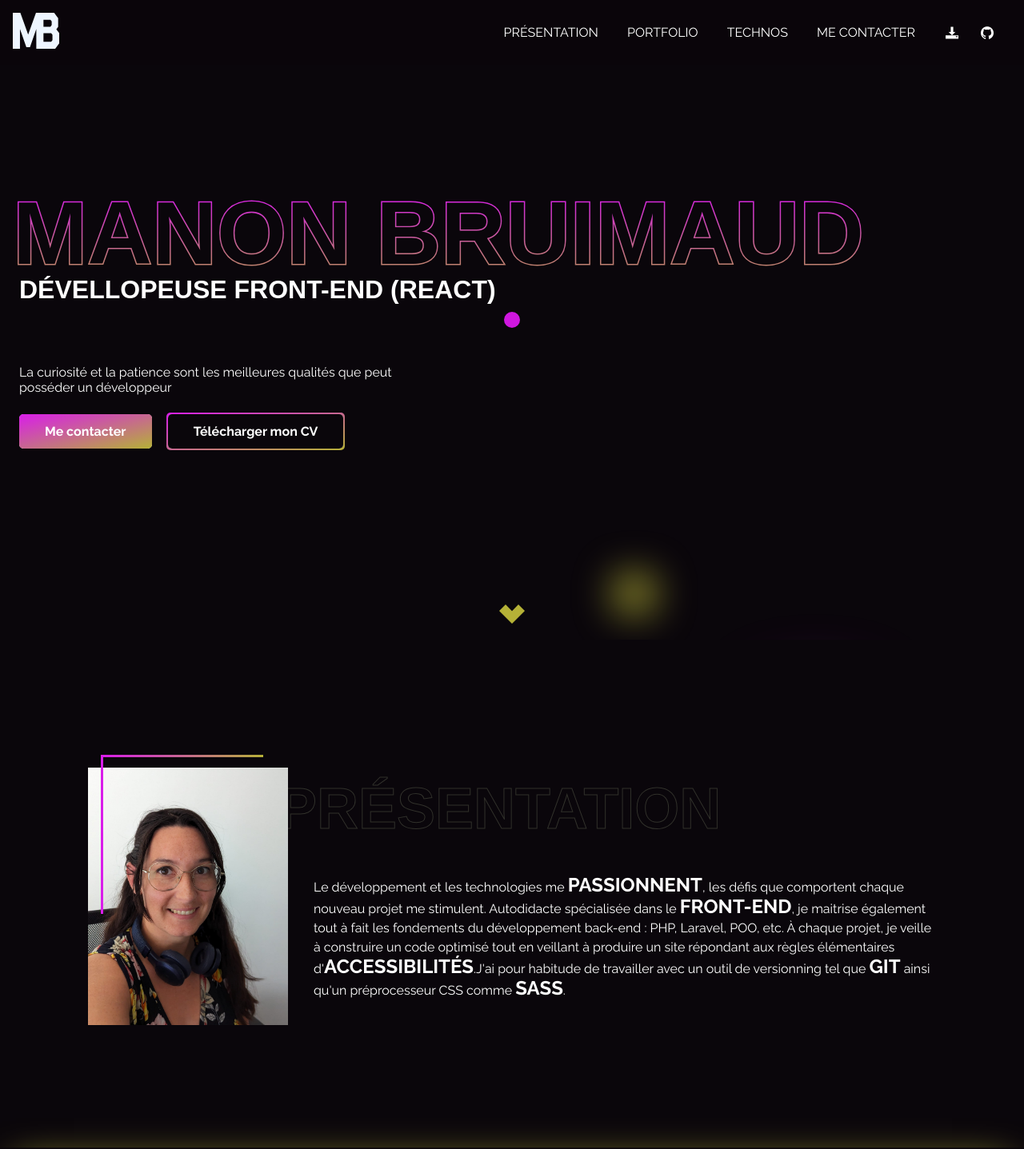
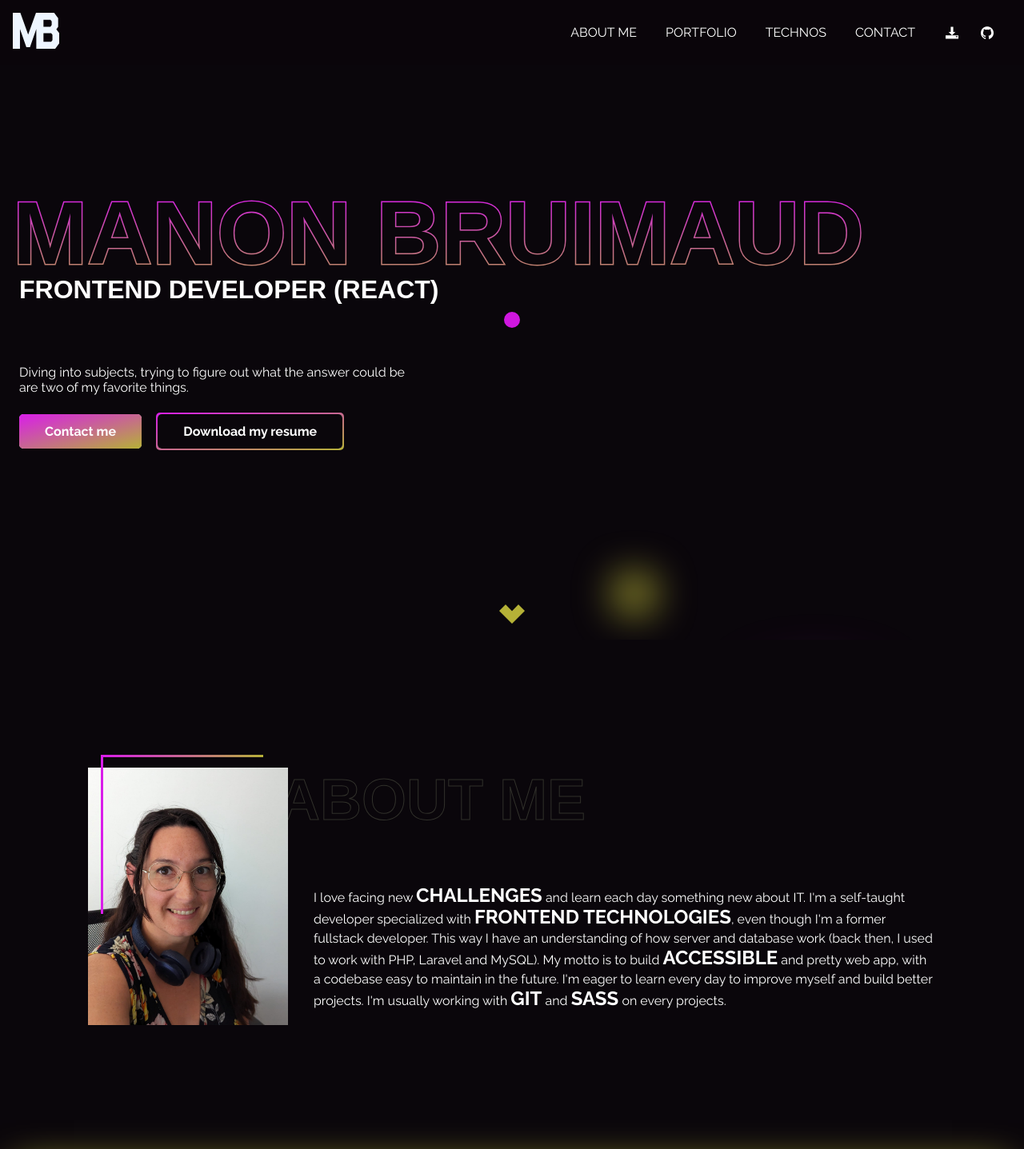
Before and after one commit to manonBr/manonbruimaud, a PHP site: page / in a window 1280 px wide. Shown: the top 1437 px of the page at 80% size. Run offline with PHP 8.4, Linux system fonts and the light colour scheme; some web fonts are replaced.

Commit message:
:content: Translate content from french to englisj

```diff
--- a/assets/css/main.css
+++ b/assets/css/main.css
@@ -1,4 +1,3 @@
-@charset "UTF-8";
 .dark-mode {
   --colorBackground: #0a060b;
   --colorBase: #ffffff;
@@ -294,7 +293,7 @@ nav a {
 }
 
 .icon-download:active::after, .icon-download:hover::after {
-  content: "Télécharger mon CV";
+  content: "Download my resume";
   position: absolute;
   bottom: -3.5rem;
   left: -50%;
--- a/dev/js/script.js
+++ b/dev/js/script.js
@@ -94,7 +94,7 @@ Parallax.bind()
 
 
 // SCRUMBLE ANIMATION SUBTITLE
-const sentence = "Dévellopeuse front-end (React)";
+const sentence = "Frontend developer (React)";
 class TextScramble {
     constructor(element) {
         this.element = element
--- a/dev/sass/main.scss
+++ b/dev/sass/main.scss
@@ -265,7 +265,7 @@ nav {
   &:active,
   &:hover {
     &::after {
-      content: 'Télécharger mon CV';
+      content: 'Download my resume';
       position: absolute;
       bottom: -3.5rem;
       left: -50%;
--- a/index.php
+++ b/index.php
@@ -7,9 +7,9 @@
     <div>
         <h1 class="header__title">Manon Bruimaud</h1>
         <h2 class="header__subttl scramble"></h2>
-        <p class="header__legend">La curiosité et la patience sont les meilleures qualités que peut posséder un développeur</p>
-        <a class="btn btn--primary" href="#contact">Me contacter</a>
-        <a class="btn btn--secondary" href="/assets/CV-Manon_Bruimaud.pdf" target="_blank">Télécharger mon CV</a>
+        <p class="header__legend">Diving into subjects, trying to figure out what the answer could be are two of my favorite things.</p>
+        <a class="btn btn--primary" href="#contact">Contact me</a>
+        <a class="btn btn--secondary" href="/assets/CV-Manon_Bruimaud.pdf" target="_blank">Download my resume</a>
         <div class='bubble bubble--xsmall bubble--primary' data-parallax='-0.9' style="left: 80%; right: 10%; top: 50%"></div>
         <div class='bubble bubble--small bubble--primary' data-parallax='0.5' style="left: 75%; right: 25%; top: 0%"></div>
         <div class='bubble bubble--xsmall bubble--secondary' data-parallax='0.4' style="left: 60%; right: 40%; top: 0%"></div>
@@ -23,14 +23,16 @@
     <section class="section presentation reveal" id="presentation">
         <div class="presentation__img">
             <span class="presentation__img__border gradientBorder gradientBorder--topLeft">
-                <img src="/assets/img/portrait.jpg" alt="Manon Bruimaud - Portrait" style="max-width:250px;">
+                <img src="/assets/img/portrait.jpg" alt="Manon Bruimaud - Picture" style="max-width:250px;">
             </span>
         </div>
         <div class="presentation__title">
-            <h3 class="section__title">Présentation</h3>
+            <h3 class="section__title">About me</h3>
         </div>
         <div class="presentation__description">
-            <p>Le développement et les technologies me <span class="emphasized">passionnent</span>, les défis que comportent chaque nouveau projet me stimulent. Autodidacte spécialisée dans le <span class="emphasized">front-end</span>, je maitrise également tout à fait les fondements du développement back-end : PHP, Laravel, POO, etc. À chaque projet, je veille à construire un code optimisé tout en veillant à produire un site répondant aux règles élémentaires d'<span class="emphasized">accessibilités</span>.J'ai pour habitude de travailler avec un outil de versionning tel que <span class="emphasized">GIT</span> ainsi qu'un préprocesseur CSS comme <span class="emphasized">SASS</span>.</p>
+            <p>
+                I love facing new <span class="emphasized">challenges</span> and learn each day something new about IT. I'm a self-taught developer specialized with <span class="emphasized">frontend technologies</span>, even though I'm a former fullstack developer. This way I have an understanding of how server and database work (back then, I used to work with PHP, Laravel and MySQL). My motto is to build <span class="emphasized">accessible</span> and pretty web app, with a codebase easy to maintain in the future. I'm eager to learn every day to improve myself and build better projects. I'm usually working with <span class="emphasized">GIT</span> and <span class="emphasized">SASS</span> on every projects.
+            </p>
         </div>
     </section>
 </div>
@@ -41,26 +43,26 @@
             <div class="portfolio__wrapper">
                 <div class="portfolio__item">
                     <a href="https://www.manonbgabrielle.fr" target="_blank" class="portfolio__link">
-                        <img src="/assets/img/portfolio/manonbgabrielle.jpg" alt="Mon site internet d'auteure">
+                        <img src="/assets/img/portfolio/manonbgabrielle.jpg" alt="My website as a unpublished author">
                         <div class="portfolio__item__description">
                             <p class="portfolio__item__name">manonbgabrielle.fr</p>
-                            <p class="portfolio__item__content">Projet personnelle. Création d'un site internet pour mon activité d'auteure non-publiée.</p>
+                            <p class="portfolio__item__content">Personnal website as a unpublished author.</p>
                             <p class="portfolio__item__technos">ReactJs &bull; NodeJS &bull; MongoDB</p>
                         </div>
                     </a>
                     <a class="btn btn--primary" href="https://github.com/manonBr/manonautrice" target="_blank">GitHub</a>
-                    <a class="btn btn--secondary" href="https://www.manonbgabrielle.fr" target="_blank">Site internet</a>
+                    <a class="btn btn--secondary" href="https://www.manonbgabrielle.fr" target="_blank">Website</a>
                 </div>
                 <div class="portfolio__item">
                     <a href="https://www.journaldelagence.com" target="_blank" class="portfolio__link">
-                        <img src="/assets/img/portfolio/jda.jpg" alt="Projet Journal de l'agence">
+                        <img src="/assets/img/portfolio/jda.jpg" alt="Project 'Journal de l'agence'">
                         <div class="portfolio__item__description">
                             <p class="portfolio__item__name">journaldelagence.fr</p>
-                            <p class="portfolio__item__content">Site internet réalisé en agence. J'ai été en charge de l'intégration de la maquette et de la création intégrale du template.</p>
+                            <p class="portfolio__item__content">Website realized in my previous job. I was in charge of the all project, from start to finish.</p>
                             <p class="portfolio__item__technos">Wordpress &bull; PHP &bull; Sass</p>
                         </div>
                     </a>
-                    <a class="btn btn--secondary" href="https://www.journaldelagence.com" target="_blank">Site internet</a>
+                    <a class="btn btn--secondary" href="https://www.journaldelagence.com" target="_blank">Website</a>
                 </div>
             </div>
         </div>
@@ -68,13 +70,9 @@
 </section>
 <div class="container">
     <section class="section technos reveal" id="technos">
-        <h3 class="section__title">Technos</h3>
+        <h3 class="section__title">Skills</h3>
         <div class="technos__wrapper">
             <span class="technos__subttl">Dev</span>
-            <div class="technos__item">
-                <img src="/assets/img/technos/js-withoutborder.png" alt="Javascript">
-                <span class="technos__rollover">Javascript</span>
-            </div>
             <div class="technos__item">
                 <img src="/assets/img/technos/react-withoutborder.png" alt="React">
                 <span class="technos__rollover">React</span>
@@ -129,8 +127,8 @@
         </div>
     </section>
     <section class="section contact" id="contact">
-        <h3 class="section__title">Me contacter</h3>
-        <p class="contact__text">N'hésitez pas à me contacter, je serai ravie d'échanger avec vous !</p>
+        <h3 class="section__title">Contact</h3>
+        <p class="contact__text">Please feel free to send me an email. It would be a pleasure to get in touch!</p>
         <a class="contact__email"></a>
     </section>
 
--- a/partials/header.html
+++ b/partials/header.html
@@ -29,13 +29,13 @@
             </a>
         </div>
         <ul class="menu shidden hideNav">
-            <li class="menu__item"><a href="#presentation">Présentation</a></li>
+            <li class="menu__item"><a href="#presentation">About me</a></li>
             <li class="menu__item"><a href="#portfolio">Portfolio</a></li>
             <li class="menu__item"><a href="#technos">Technos</a></li>
-            <li class="menu__item"><a href="#contact">Me contacter</a></li>
+            <li class="menu__item"><a href="#contact">Contact</a></li>
         </ul>
         <ul class="links">
-            <li class="links__item"><a href="/assets/CV-Manon_Bruimaud.pdf" target="_blank" class="icon-download"><i class="icon-download"></i></a></li>
+            <li class="links__item"><a href="/assets/CV-Manon_Bruimaud-en.pdf" target="_blank" class="icon-download"><i class="icon-download"></i></a></li>
             <li class="links__item"><a href="https://github.com/manonBr" target="_blank" class="icon-github-mark"><i class="icon-github-mark"></i></a></li>
         </ul>
     </nav>
```
Also changed, not shown: assets/css/main.min.css, assets/js/script.min.js, 4 other files.
